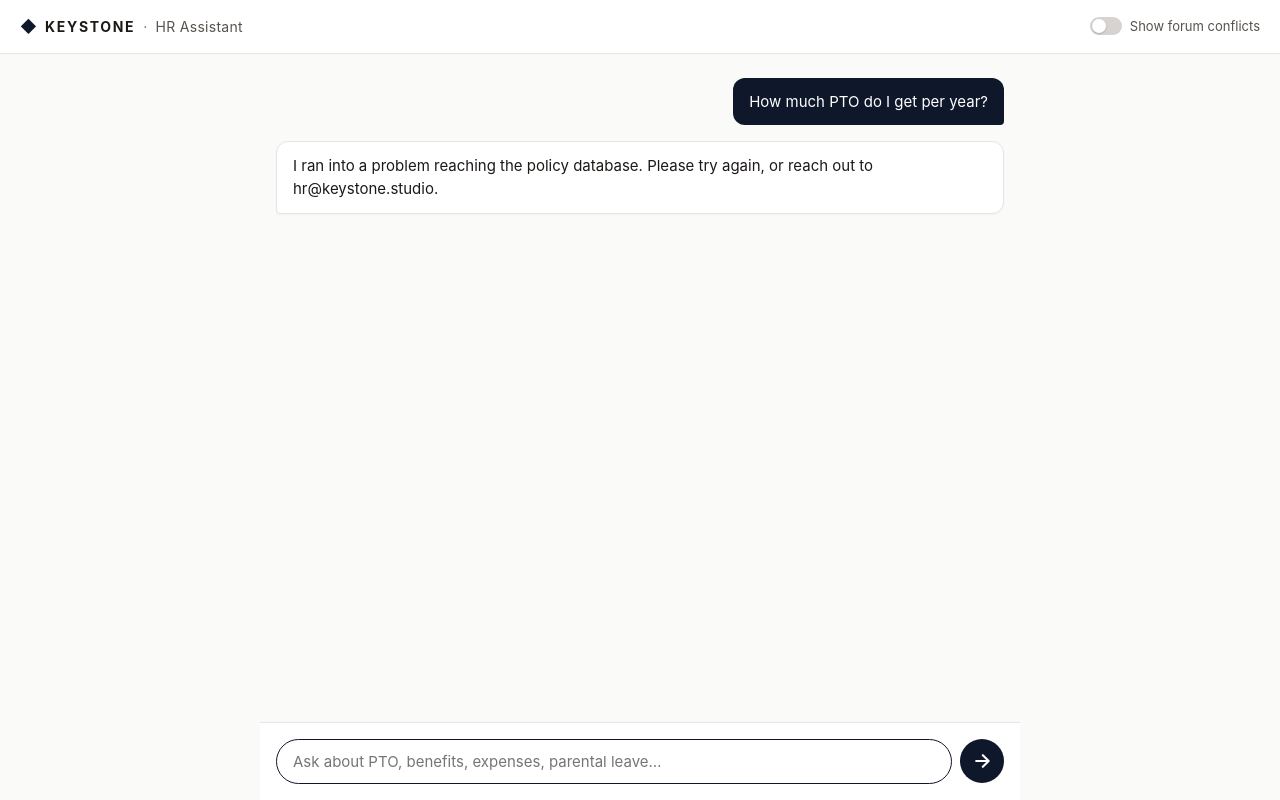
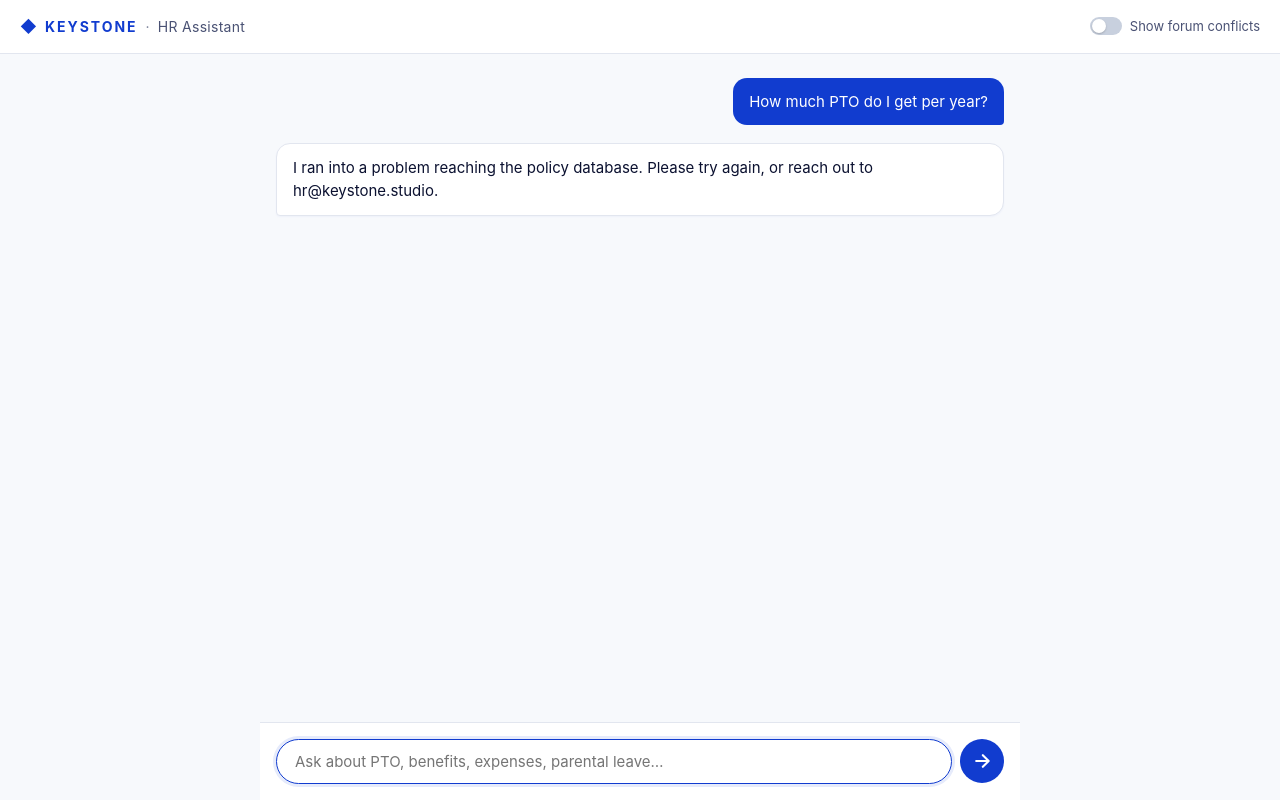
Before and after one commit to caseyv22/keystonebot, a plain HTML site: page frontend/index.html in a window 1280 px wide. Both pictures are taken after a click on the button "How much PTO do I get per year?". Drawn offline with Linux system fonts and the light colour scheme; no server answers.

Commit message:
Update styles.css

```diff
--- a/frontend/styles.css
+++ b/frontend/styles.css
@@ -1,27 +1,40 @@
 :root {
-  --bg: #fafaf9;
-  --surface: #ffffff;
-  --border: #e7e5e4;
-  --text: #1c1917;
-  --text-muted: #57534e;
-  --text-subtle: #78716c;
-  --accent: #0f172a;
-  --accent-soft: #f1f5f9;
-  --user-bubble: #0f172a;
-  --user-bubble-text: #ffffff;
-  --auth-bg: #f0fdf4;
-  --auth-border: #bbf7d0;
+  /* Disney Pictures Blue Intro palette */
+  --brand-blue: #113CCF;
+  --brand-blue-hover: #0F35B5;
+  --brand-blue-soft: #E6EBFB;
+  --ice-blue: #BFFAFD;
+  --ice-blue-soft: #EAFDFE;
+
+  --bg: #FFFFFF;
+  --surface: #FFFFFF;
+  --surface-alt: #F7F9FC;
+  --border: #E2E6EF;
+  --border-strong: #C8D0DE;
+
+  --text: #0B1130;
+  --text-muted: #4A5274;
+  --text-subtle: #7A8198;
+
+  --user-bubble: var(--brand-blue);
+  --user-bubble-text: #FFFFFF;
+
+  /* Semantic colors for authority — kept distinct from brand so the trust hierarchy stays legible */
+  --auth-bg: #F0FDF4;
+  --auth-border: #BBF7D0;
   --auth-text: #166534;
-  --forum-bg: #fffbeb;
-  --forum-border: #fde68a;
-  --forum-text: #92400e;
-  --warning-bg: #fef3c7;
-  --warning-border: #fbbf24;
-  --warning-text: #78350f;
+  --forum-bg: #FFFBEB;
+  --forum-border: #FDE68A;
+  --forum-text: #92400E;
+  --warning-bg: #FEF3C7;
+  --warning-border: #FBBF24;
+  --warning-text: #78350F;
+
   --max-w: 760px;
-  --radius: 12px;
+  --radius: 14px;
   --radius-sm: 8px;
-  --shadow-sm: 0 1px 2px rgba(0,0,0,0.04);
+  --shadow-sm: 0 1px 2px rgba(17, 60, 207, 0.04);
+  --shadow-md: 0 4px 12px rgba(17, 60, 207, 0.08);
 }
 
 * { box-sizing: border-box; }
@@ -29,7 +42,7 @@
 html, body {
   margin: 0;
   padding: 0;
-  background: var(--bg);
+  background: var(--surface-alt);
   color: var(--text);
   font-family: -apple-system, BlinkMacSystemFont, "Segoe UI", "Inter", Roboto, sans-serif;
   font-size: 16px;
@@ -61,8 +74,8 @@ body {
   font-size: 14px;
   letter-spacing: 0.02em;
 }
-.brand-mark { color: var(--accent); font-size: 16px; }
-.brand-name { font-weight: 700; letter-spacing: 0.12em; }
+.brand-mark { color: var(--brand-blue); font-size: 16px; }
+.brand-name { font-weight: 700; letter-spacing: 0.14em; color: var(--brand-blue); }
 .brand-divider { color: var(--text-subtle); }
 .brand-product { color: var(--text-muted); }
 
@@ -80,7 +93,7 @@ body {
 .toggle-slider {
   width: 32px;
   height: 18px;
-  background: #d6d3d1;
+  background: var(--border-strong);
   border-radius: 999px;
   position: relative;
   transition: background 0.2s;
@@ -97,7 +110,7 @@ body {
   transition: transform 0.2s;
   box-shadow: 0 1px 2px rgba(0,0,0,0.2);
 }
-.toggle input:checked + .toggle-slider { background: var(--accent); }
+.toggle input:checked + .toggle-slider { background: var(--brand-blue); }
 .toggle input:checked + .toggle-slider::after { transform: translateX(14px); }
 
 /* Thread */
@@ -107,7 +120,7 @@ body {
   padding: 24px 16px 16px;
   display: flex;
   flex-direction: column;
-  gap: 16px;
+  gap: 18px;
   width: 100%;
   max-width: var(--max-w);
   margin: 0 auto;
@@ -115,7 +128,7 @@ body {
 
 /* Empty state */
 .empty-state {
-  margin-top: 12vh;
+  margin-top: 10vh;
   text-align: center;
   display: flex;
   flex-direction: column;
@@ -123,9 +136,10 @@ body {
   gap: 28px;
 }
 .empty-greeting h1 {
-  font-size: 22px;
-  margin: 0 0 8px;
+  font-size: 24px;
+  margin: 0 0 10px;
   font-weight: 600;
+  color: var(--text);
 }
 .empty-greeting p {
   margin: 0;
@@ -152,24 +166,49 @@ body {
   font-family: inherit;
 }
 .suggestion:hover {
-  border-color: var(--accent);
-  background: var(--accent-soft);
+  border-color: var(--brand-blue);
+  background: var(--brand-blue-soft);
+  color: var(--brand-blue);
 }
 
 /* Messages */
 .message {
   display: flex;
-  flex-direction: column;
+  align-items: flex-start;
+  gap: 10px;
   max-width: 100%;
 }
 .message.user {
-  align-self: flex-end;
+  justify-content: flex-end;
+}
+.message.bot {
+  justify-content: flex-start;
+  width: 100%;
+}
+.message.user .bubble-wrap {
   max-width: 80%;
 }
-.message.bot {
-  align-self: flex-start;
-  max-width: 100%;
-  width: 100%;
+.message.bot .bubble-wrap {
+  flex: 1;
+  min-width: 0;
+}
+
+/* Bot avatar — K monogram in brand-blue circle */
+.bot-avatar {
+  width: 32px;
+  height: 32px;
+  border-radius: 50%;
+  background: var(--brand-blue);
+  color: #FFFFFF;
+  display: flex;
+  align-items: center;
+  justify-content: center;
+  font-weight: 700;
+  font-size: 14px;
+  letter-spacing: 0.02em;
+  flex-shrink: 0;
+  box-shadow: var(--shadow-md);
+  user-select: none;
 }
 
 .bubble {
@@ -229,7 +268,7 @@ body {
   font-family: inherit;
   letter-spacing: 0.02em;
 }
-.sources-toggle:hover { color: var(--text); }
+.sources-toggle:hover { color: var(--brand-blue); }
 .sources-list {
   display: none;
   flex-direction: column;
@@ -270,14 +309,15 @@ body {
 .typing-dot {
   width: 6px;
   height: 6px;
-  background: var(--text-subtle);
+  background: var(--brand-blue);
   border-radius: 50%;
   animation: bounce 1.4s infinite ease-in-out both;
+  opacity: 0.6;
 }
 .typing-dot:nth-child(1) { animation-delay: -0.32s; }
 .typing-dot:nth-child(2) { animation-delay: -0.16s; }
 @keyframes bounce {
-  0%, 80%, 100% { transform: scale(0.6); opacity: 0.5; }
+  0%, 80%, 100% { transform: scale(0.6); opacity: 0.4; }
   40% { transform: scale(1); opacity: 1; }
 }
 
@@ -295,35 +335,38 @@ body {
 }
 #input {
   flex: 1;
-  padding: 12px 16px;
+  padding: 12px 18px;
   border: 1px solid var(--border);
   border-radius: 999px;
   font-size: 15px;
   font-family: inherit;
   outline: none;
-  background: var(--bg);
-  transition: border 0.15s, background 0.15s;
+  background: var(--surface-alt);
+  transition: border 0.15s, background 0.15s, box-shadow 0.15s;
+  color: var(--text);
 }
 #input:focus {
-  border-color: var(--accent);
+  border-color: var(--brand-blue);
   background: var(--surface);
+  box-shadow: 0 0 0 3px var(--brand-blue-soft);
 }
 #send {
   width: 44px;
   height: 44px;
   border-radius: 50%;
   border: none;
-  background: var(--accent);
+  background: var(--brand-blue);
   color: white;
   cursor: pointer;
   display: flex;
   align-items: center;
   justify-content: center;
-  transition: opacity 0.15s;
+  transition: background 0.15s, transform 0.1s;
   flex-shrink: 0;
 }
 #send:disabled { opacity: 0.4; cursor: not-allowed; }
-#send:hover:not(:disabled) { opacity: 0.85; }
+#send:hover:not(:disabled) { background: var(--brand-blue-hover); }
+#send:active:not(:disabled) { transform: scale(0.96); }
 
 /* Mobile */
 @media (max-width: 600px) {
@@ -331,4 +374,5 @@ body {
   .toggle-label { display: none; }
   .empty-state { margin-top: 6vh; }
   .composer { padding: 12px; }
+  .bot-avatar { width: 28px; height: 28px; font-size: 12px; }
 }
```
